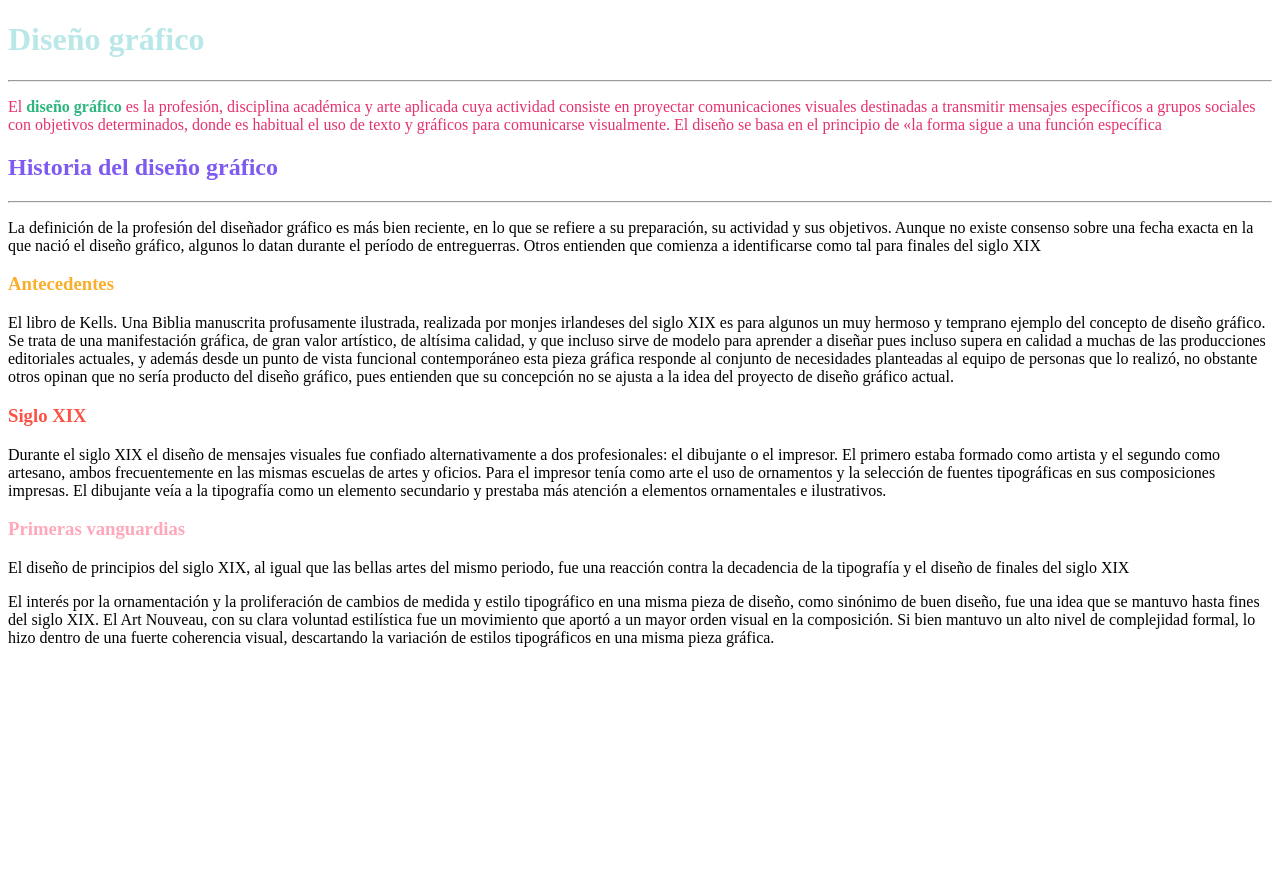
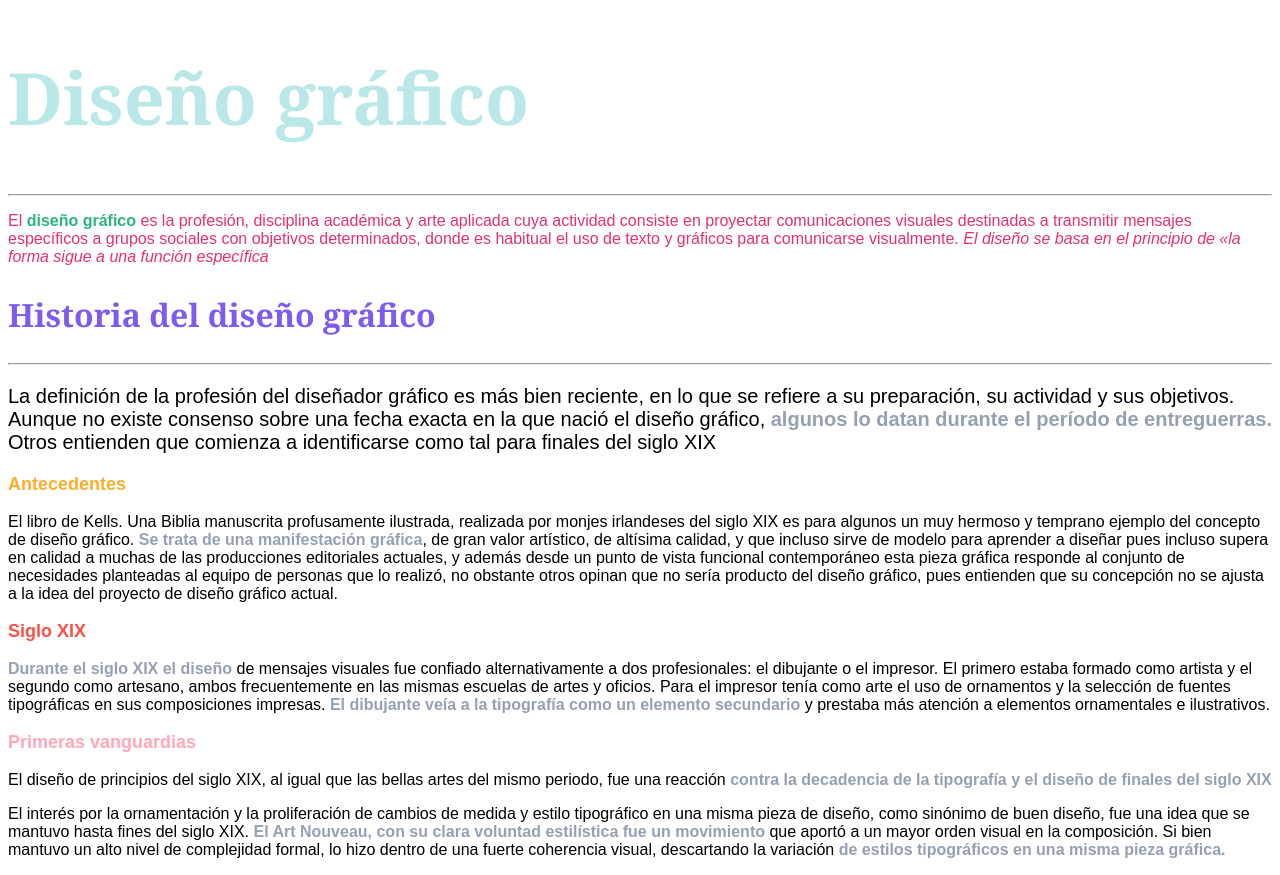
Before and after one commit to katerinacejas/ddw-clase, a plain HTML site: page actividad_5/index.html in a window 1280 px wide. Before the commit the page ends 800 px from the top, so only its background shows below. Drawn offline with Linux system fonts and the light colour scheme.

Commit message:
finalizo actividad 5 (estilos)

```diff
--- a/actividad_5/index.html
+++ b/actividad_5/index.html
@@ -11,32 +11,32 @@
         <h1>Diseño gráfico</h1>
     </header>
     <hr>
-    <main>
-        <p class="parrafo">El <strong class="negrita_diseño_grafico">diseño gráfico</strong> es la profesión, disciplina académica y arte aplicada cuya actividad consiste en proyectar comunicaciones visuales destinadas a transmitir mensajes específicos a grupos sociales con objetivos determinados, donde es habitual el uso de texto y gráficos para comunicarse visualmente. El diseño se basa en el principio de «la forma sigue a una función específica</p>
+    <main class="tipografia_general">
+        <p class="parrafo">El <strong class="negrita_diseño_grafico">diseño gráfico</strong> es la profesión, disciplina académica y arte aplicada cuya actividad consiste en proyectar comunicaciones visuales destinadas a transmitir mensajes específicos a grupos sociales con objetivos determinados, donde es habitual el uso de texto y gráficos para comunicarse visualmente. <em>El diseño se basa en el principio de «la forma sigue a una función específica</em></p>
         <section>
             <header>
                 <h2>Historia del diseño gráfico</h2>
             </header>
             <hr>
-            <p>La definición de la profesión del diseñador gráfico es más bien reciente, en lo que se refiere a su preparación, su actividad y sus objetivos. Aunque no existe consenso sobre una fecha exacta en la que nació el diseño gráfico, algunos lo datan durante el período de entreguerras. Otros entienden que comienza a identificarse como tal para finales del siglo XIX</p>
+            <p id="parrafo_mas_grande">La definición de la profesión del diseñador gráfico es más bien reciente, en lo que se refiere a su preparación, su actividad y sus objetivos. Aunque no existe consenso sobre una fecha exacta en la que nació el diseño gráfico, <strong>algunos lo datan durante el período de entreguerras.</strong> Otros entienden que comienza a identificarse como tal para finales del siglo XIX</p>
             <article>
                 <header>
                     <h3 id="titulo_antecedentes">Antecedentes</h3>
                 </header>
-                <p>El libro de Kells. Una Biblia manuscrita profusamente ilustrada, realizada por monjes irlandeses del siglo XIX es para algunos un muy hermoso y temprano ejemplo del concepto de diseño gráfico. Se trata de una manifestación gráfica, de gran valor artístico, de altísima calidad, y que incluso sirve de modelo para aprender a diseñar pues incluso supera en calidad a muchas de las producciones editoriales actuales, y además desde un punto de vista funcional contemporáneo esta pieza gráfica responde al conjunto de necesidades planteadas al equipo de personas que lo realizó, no obstante otros opinan que no sería producto del diseño gráfico, pues entienden que su concepción no se ajusta a la idea del proyecto de diseño gráfico actual.</p>
+                <p class="parrafos_articles">El libro de Kells. Una Biblia manuscrita profusamente ilustrada, realizada por monjes irlandeses del siglo XIX es para algunos un muy hermoso y temprano ejemplo del concepto de diseño gráfico. <strong>Se trata de una manifestación gráfica</strong>, de gran valor artístico, de altísima calidad, y que incluso sirve de modelo para aprender a diseñar pues incluso supera en calidad a muchas de las producciones editoriales actuales, y además desde un punto de vista funcional contemporáneo esta pieza gráfica responde al conjunto de necesidades planteadas al equipo de personas que lo realizó, no obstante otros opinan que no sería producto del diseño gráfico, pues entienden que su concepción no se ajusta a la idea del proyecto de diseño gráfico actual.</p>
             </article>
             <article>
                 <header>
                     <h3 id="titulo_siglo">Siglo XIX</h3>
                 </header>
-                <p>Durante el siglo XIX el diseño de mensajes visuales fue confiado alternativamente a dos profesionales: el dibujante o el impresor. El primero estaba formado como artista y el segundo como artesano, ambos frecuentemente en las mismas escuelas de artes y oficios. Para el impresor tenía como arte el uso de ornamentos y la selección de fuentes tipográficas en sus composiciones impresas. El dibujante veía a la tipografía como un elemento secundario y prestaba más atención a elementos ornamentales e ilustrativos.</p>
+                <p class="parrafos_articles"><strong>Durante el siglo XIX el diseño</strong> de mensajes visuales fue confiado alternativamente a dos profesionales: el dibujante o el impresor. El primero estaba formado como artista y el segundo como artesano, ambos frecuentemente en las mismas escuelas de artes y oficios. Para el impresor tenía como arte el uso de ornamentos y la selección de fuentes tipográficas en sus composiciones impresas. <strong>El dibujante veía a la tipografía como un elemento secundario</strong> y prestaba más atención a elementos ornamentales e ilustrativos.</p>
             </article>
             <article>
                 <header>
                     <h3 id="titulo_primeras_vanguardias">Primeras vanguardias</h3>
                 </header>
-                <p>El diseño de principios del siglo XIX, al igual que las bellas artes del mismo periodo, fue una reacción contra la decadencia de la tipografía y el diseño de finales del siglo XIX</p>
-                <p>El interés por la ornamentación y la proliferación de cambios de medida y estilo tipográfico en una misma pieza de diseño, como sinónimo de buen diseño, fue una idea que se mantuvo hasta fines del siglo XIX. El Art Nouveau, con su clara voluntad estilística fue un movimiento que aportó a un mayor orden visual en la composición. Si bien mantuvo un alto nivel de complejidad formal, lo hizo dentro de una fuerte coherencia visual, descartando la variación de estilos tipográficos en una misma pieza gráfica.</p>
+                <p class="parrafos_articles">El diseño de principios del siglo XIX, al igual que las bellas artes del mismo periodo, fue una reacción <strong>contra la decadencia de la tipografía y el diseño de finales del siglo XIX</strong></p>
+                <p class="parrafos_articles">El interés por la ornamentación y la proliferación de cambios de medida y estilo tipográfico en una misma pieza de diseño, como sinónimo de buen diseño, fue una idea que se mantuvo hasta fines del siglo XIX. <strong>El Art Nouveau, con su clara voluntad estilística fue un movimiento</strong> que aportó a un mayor orden visual en la composición. Si bien mantuvo un alto nivel de complejidad formal, lo hizo dentro de una fuerte coherencia visual, descartando la variación <strong>de estilos tipográficos en una misma pieza gráfica.</strong></p>
             </article>
         </section>
     </main>
--- a/actividad_5/styles.css
+++ b/actividad_5/styles.css
@@ -1,8 +1,15 @@
 h1 {
     color: #bae8e8;
+    font-size: 72px;
+    font-family: Georgia;
 }
 h2 {
     color: #7f5af0;
+    font-size: 32px;
+    font-family: Georgia;
+}
+h3 {
+    font-size: 18px;
 }
 #titulo_antecedentes {
     color: #faae2b;
@@ -15,7 +22,20 @@ h2 {
 }
 .parrafo {
     color: #e53170;
+    font-size: 16px;
 }
 .negrita_diseño_grafico {
     color: #2cb67d;
 }
+p strong {
+    color: #94a1b2;
+}
+#parrafo_mas_grande {
+    font-size: 20px;
+}
+.parrafos_articles {
+    font-size: 16px;
+}
+.tipografia_general {
+    font-family: Arial;
+}
```
Also changed, not shown: 1 other file.
